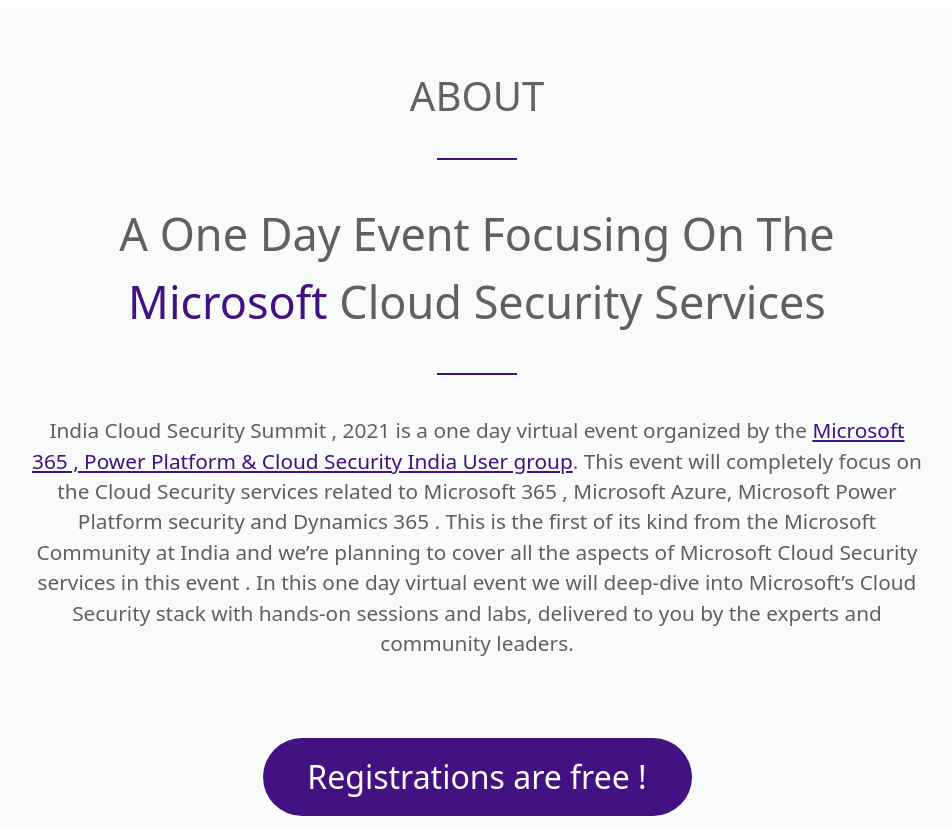
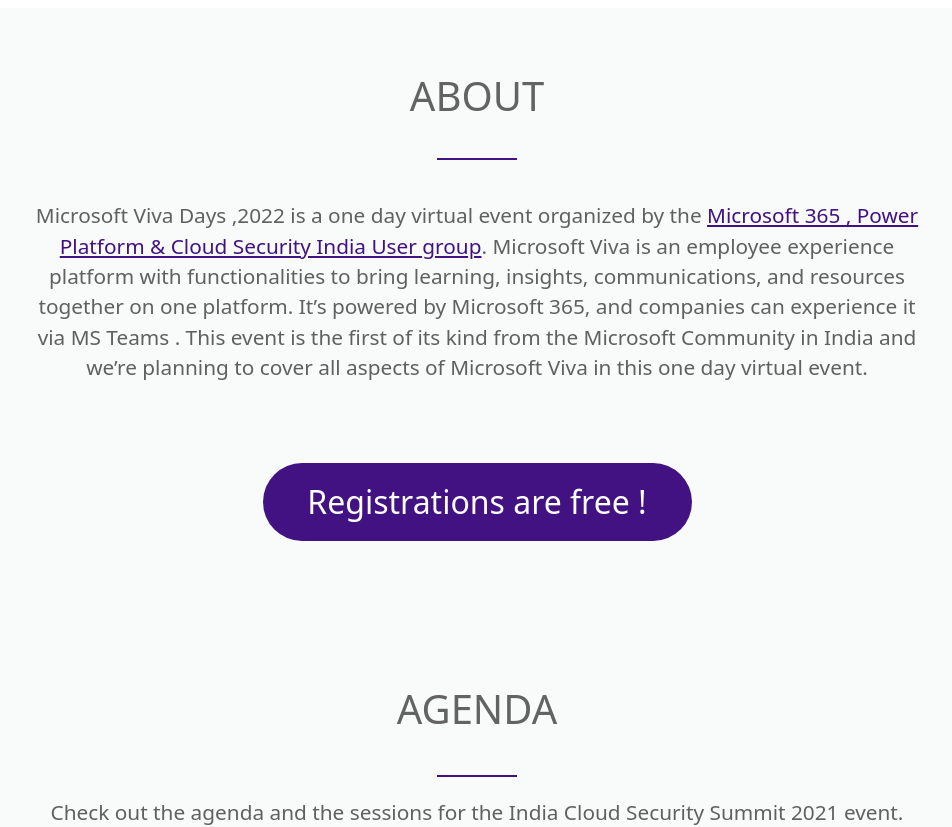
Before and after one commit to penthara/Microsoft-Viva-Days, a React (Create React App) app: page / in a window 1280 px wide. Shown: the part 1080-1907 px from the top of the page, without its empty margins (163-1115 px from the left). Built offline with nearby package versions, Linux system fonts and the light colour scheme.

Commit message:
added about section content

```diff
--- a/src/About.js
+++ b/src/About.js
@@ -6,13 +6,12 @@ export const About = () => {
   return (
     <div className="about">
       <h1 className="about-heading"> ABOUT </h1>
-      <div className="one-day-event">
+      {/*<div className="one-day-event">
         A One Day Event Focusing On The <span> Microsoft </span> Cloud Security
         Services
-      </div>
+      </div>*/}
       <div className="about-para-text">
-        India Cloud Security Summit , 2021 is a one day virtual event organized
-        by the{" "}
+      Microsoft Viva Days ,2022 is a one day virtual event organized by the{" "}
         <span>
           <a
             href="https://www.meetup.com/Microsoft-365-and-Power-Platform-User-group-India/"
@@ -22,14 +21,7 @@ export const About = () => {
             Microsoft 365 , Power Platform & Cloud Security India User group
           </a>
         </span>
-        . This event will completely focus on the Cloud Security services
-        related to Microsoft 365 , Microsoft Azure, Microsoft Power Platform
-        security and Dynamics 365 . This is the first of its kind from the
-        Microsoft Community at India and we’re planning to cover all the aspects
-        of Microsoft Cloud Security services in this event . In this one day
-        virtual event we will deep-dive into Microsoft’s Cloud Security stack
-        with hands-on sessions and labs, delivered to you by the experts and
-        community leaders.
+        . Microsoft Viva is  an employee experience platform with functionalities to bring learning, insights, communications, and resources together on one platform. It’s powered by Microsoft 365, and companies can experience it via MS Teams . This event is the first of its kind from the Microsoft Community in India and we’re planning to cover all aspects of Microsoft Viva in this one day virtual event.
       </div>
       <div className="registration-text">
         <a
--- a/src/App.js
+++ b/src/App.js
@@ -23,9 +23,9 @@ function App() {
       {/*<KeyNoteSpeaker />*/}
       <Speaker />
       <Sponsor />
-      <UserGroups />
-      <EventTeam />
-      <Footer />
+      {/*<UserGroups />
+      <EventTeam />*/}
+  <Footer />
     </div>
   );
 }
--- a/src/content/Footerdata.json
+++ b/src/content/Footerdata.json
@@ -1,9 +1,9 @@
 [
     {
-        "email":"kamaleshvickyg59@gmail.com",
-        "mobile":"+91-73877-83354",
-        "linkedInLink":"https://www.linkedin.com/company/indiacloudsec/about/",
-        "TwitterLink":"https://twitter.com/indiacloudsec",
-        "facebookLink":"https://www.facebook.com/indiacloudsec"
+        "email":"TBD",
+        "mobile":"TBD",
+        "linkedInLink":"https://www.linkedin.com/",
+        "TwitterLink":"https://twitter.com/",
+        "facebookLink":"https://www.facebook.com/"
     }
 ]
```
